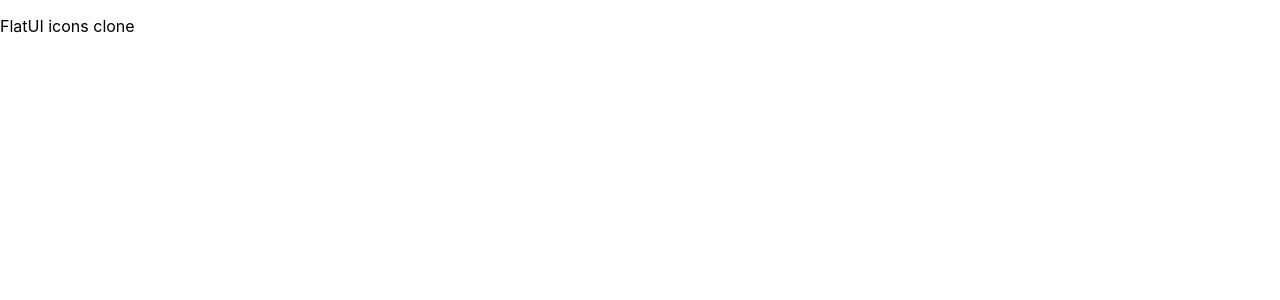
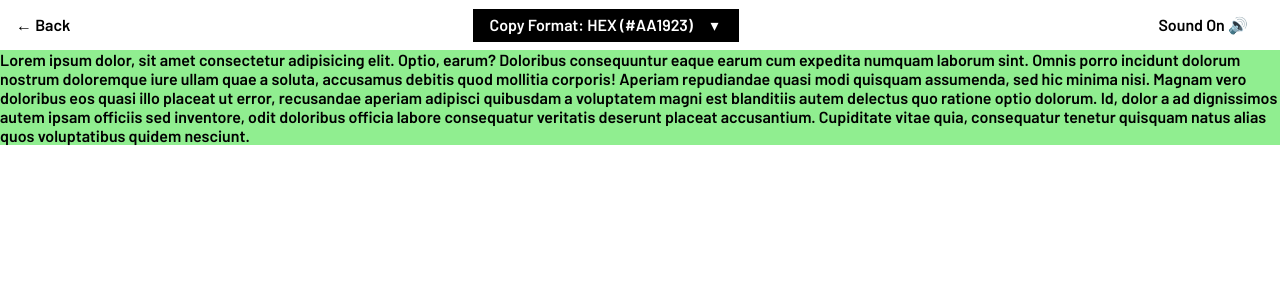
Before and after one commit to minhajul-karim/flatuicolors-clone, a React (Create React App) app: page / in a window 1280 px wide. Shown: the top 300 px of the page. Built offline with nearby package versions, Linux system fonts and the light colour scheme.

Commit message:
Add color format options in header

```diff
--- a/src/App.js
+++ b/src/App.js
@@ -1,5 +1,7 @@
+import Header from './components/Header'
+
 function App() {
-  return <p>FlatUI icons clone</p>
+  return <Header />
 }
 
 export default App
--- /dev/null
+++ b/src/components/Header.js
@@ -0,0 +1,61 @@
+import React, { useState } from 'react'
+import { useGlobalContext } from '../context'
+
+export default function Header() {
+  const [hasShownSubmenu, setHasShownSubmenu] = useState(false)
+  const { selectedColorFormat, submenuItems, setSelectedColorFormat } = useGlobalContext()
+  console.log(useGlobalContext())
+  return (
+    <>
+      <nav className="top-nav">
+        <ul>
+          <li>&larr; back</li>
+          <li className="copy-bar">
+            <button
+              type="button"
+              aria-haspopup="true"
+              aria-expanded="false"
+              onClick={() => setHasShownSubmenu((prevState) => !prevState)}
+            >
+              copy format: {selectedColorFormat}
+              {hasShownSubmenu ? (
+                <span aria-hidden="true" className="triangle">
+                  &#x025B4;
+                </span>
+              ) : (
+                <span aria-hidden="true" className="triangle">
+                  &#x025BE;
+                </span>
+              )}
+            </button>
+            <ul className={`submenu ${hasShownSubmenu && 'submenu-show'}`}>
+              {submenuItems.map((item) => (
+                <li key={item}>
+                  <button type="button" onClick={() => setSelectedColorFormat(item)}>
+                    {item}
+                  </button>
+                </li>
+              ))}
+            </ul>
+          </li>
+          <li className="sound-btn">
+            <button type="button">
+              sound on <span aria-hidden="true">🔊</span>
+            </button>
+          </li>
+        </ul>
+      </nav>
+      <p style={{ backgroundColor: 'lightgreen' }}>
+        Lorem ipsum dolor, sit amet consectetur adipisicing elit. Optio, earum? Doloribus
+        consequuntur eaque earum cum expedita numquam laborum sint. Omnis porro incidunt dolorum
+        nostrum doloremque iure ullam quae a soluta, accusamus debitis quod mollitia corporis!
+        Aperiam repudiandae quasi modi quisquam assumenda, sed hic minima nisi. Magnam vero
+        doloribus eos quasi illo placeat ut error, recusandae aperiam adipisci quibusdam a
+        voluptatem magni est blanditiis autem delectus quo ratione optio dolorum. Id, dolor a ad
+        dignissimos autem ipsam officiis sed inventore, odit doloribus officia labore consequatur
+        veritatis deserunt placeat accusantium. Cupiditate vitae quia, consequatur tenetur quisquam
+        natus alias quos voluptatibus quidem nesciunt.
+      </p>
+    </>
+  )
+}
--- /dev/null
+++ b/src/context.js
@@ -0,0 +1,23 @@
+import React, { createContext, useState, useContext, useEffect } from 'react'
+
+const AppContext = createContext()
+const colorFormats = ['HEX (#AA1923)', 'HEX (AA1923)', 'RGB - (1,2,3)', 'RGBA - (1,2,3,0.4)']
+
+export const AppProvider = ({ children }) => {
+  const [selectedColorFormat, setSelectedColorFormat] = useState(colorFormats[0])
+  const [submenuItems, setSubmenuItems] = useState(
+    colorFormats.filter((format) => format !== selectedColorFormat)
+  )
+
+  useEffect(() => {
+    setSubmenuItems(colorFormats.filter((format) => format !== selectedColorFormat))
+  }, [selectedColorFormat])
+
+  return (
+    <AppContext.Provider value={{ selectedColorFormat, submenuItems, setSelectedColorFormat }}>
+      {children}
+    </AppContext.Provider>
+  )
+}
+
+export const useGlobalContext = () => useContext(AppContext)
--- a/src/index.js
+++ b/src/index.js
@@ -3,10 +3,13 @@ import ReactDOM from 'react-dom'
 import './index.scss'
 import App from './App'
 import reportWebVitals from './reportWebVitals'
+import { AppProvider } from './context'
 
 ReactDOM.render(
   <React.StrictMode>
-    <App />
+    <AppProvider>
+      <App />
+    </AppProvider>
   </React.StrictMode>,
   document.getElementById('root')
 )
--- a/src/index.scss
+++ b/src/index.scss
@@ -1,13 +1,85 @@
+@import url('https://fonts.googleapis.com/css2?family=Barlow:wght@600&display=swap');
+
 body {
-  margin: 0;
-  font-family: -apple-system, BlinkMacSystemFont, 'Segoe UI', 'Roboto', 'Oxygen',
-    'Ubuntu', 'Cantarell', 'Fira Sans', 'Droid Sans', 'Helvetica Neue',
-    sans-serif;
+  font-family: 'Barlow', sans-serif;
   -webkit-font-smoothing: antialiased;
   -moz-osx-font-smoothing: grayscale;
+}
+
+* {
+  margin: 0;
+  padding: 0;
 }
 
 code {
   font-family: source-code-pro, Menlo, Monaco, Consolas, 'Courier New',
     monospace;
 }
+
+/**** Nav ****/
+.top-nav {
+  padding: 0.55rem 1rem;
+  text-transform: capitalize;
+
+  ul {
+    display: flex;
+    justify-content: space-between;
+    align-items: center;
+    list-style: none;
+  }
+
+  button {
+    font-family: 'Barlow', sans-serif;
+    text-transform: capitalize;
+    font-size: 1rem;
+    width: 100%;
+    border: 1px solid #eee;
+    border-width: 0 0 1px 0;
+    padding: 0.4rem 1rem;
+    background-color: #fff;
+    cursor: pointer;
+  }
+
+  button:focus {
+    outline: blue thin dotted;
+  }
+
+  .copy-bar {
+    position: relative;
+    > button {
+      background-color: #000;
+      color: #fff;
+      border: 0;
+    }
+    .triangle {
+      margin-left: 1.1rem;
+      margin-right: 0.3rem;
+    }
+  }
+
+  .submenu {
+    display: none;
+    position: absolute;
+    left: 0;
+    right: 0;
+    top: 150%;
+    li:first-of-type button {
+      border-radius: 0.2rem 0.2rem 0 0;
+    }
+    li:last-of-type button {
+      border-radius: 0 0 0.2rem 0.2rem;
+    }
+  }
+
+  .submenu-show {
+    display: block;
+    button {
+      display: block;
+    }
+  }
+
+  .sound-btn button {
+    background-color: transparent;
+    border: 0;
+  }
+}
```
